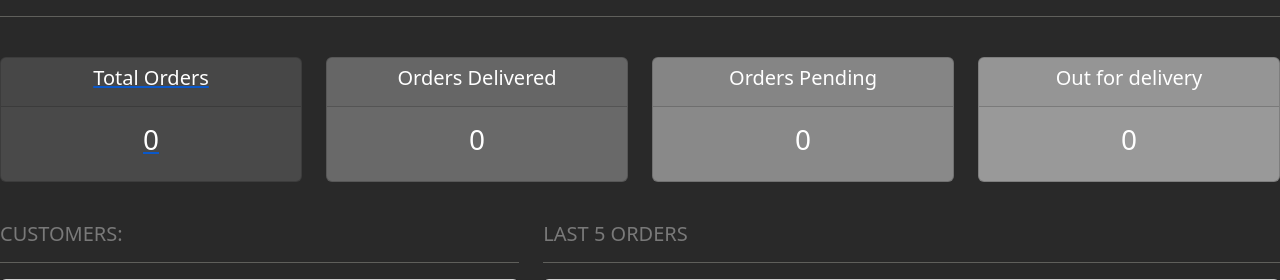
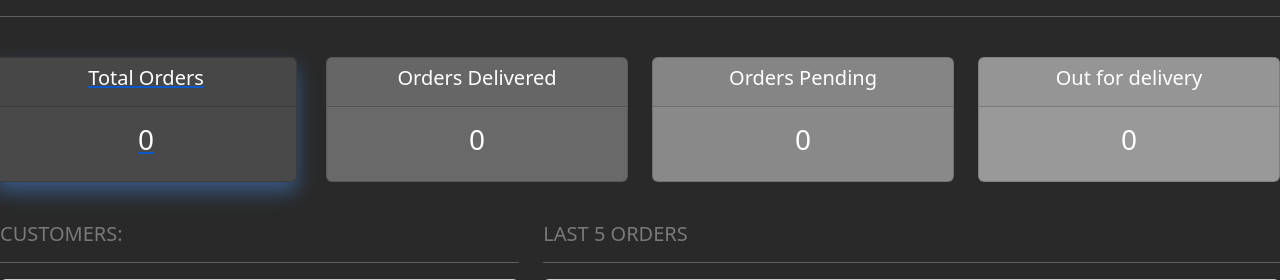
Before and after one commit to pritamroydev/Django_FSP_proj3, a Django app: page / in a window 1280 px wide, with the pointer over the restyled element. Shown: the part 167-447 px from the top of the page. Run offline with Django 5.2, Linux system fonts and the light colour scheme.

Commit message:
updated css

```diff
--- a/static/css/main.css
+++ b/static/css/main.css
@@ -9,6 +9,13 @@
     }
     #total-orders{
         background-color: #494949;
+
+    }
+    #total-orders:hover{
+        transform: translate(-5px);
+        box-shadow: 0 10px 20px rgba(76, 149, 244, 0.444);
+        cursor: pointer;
+
     }
 
     #orders-delivered{
```
